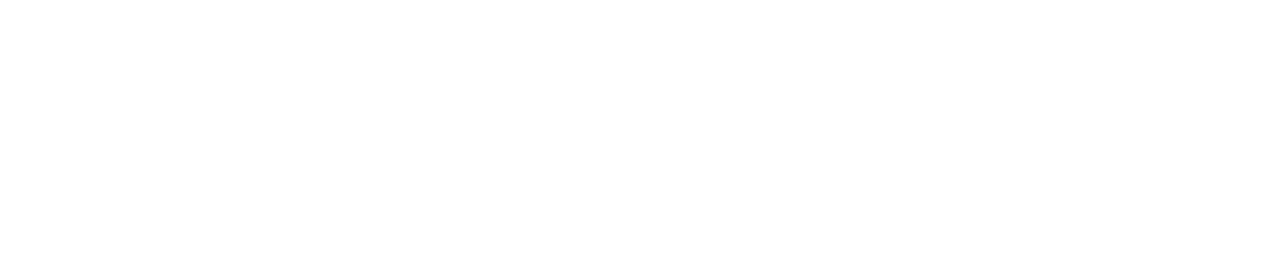
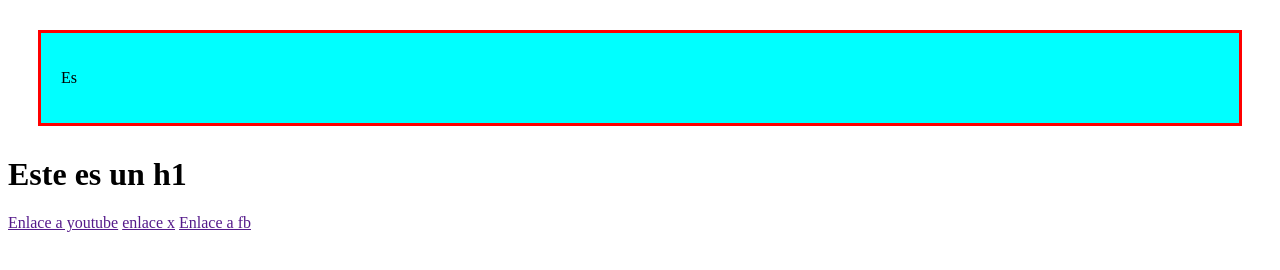
Before and after one commit to getsai18/Aplicacionea_Web, a plain HTML site: page index.html in a window 1280 px wide. Drawn offline with Linux system fonts and the light colour scheme.

Commit message:
Avanze de tarea/ queda pendiente la tarea cinco elementos de bloque y cinco de linea en html

```diff
--- a/css/style.css
+++ b/css/style.css
@@ -0,0 +1,6 @@
+.box{
+    margin: 30px;
+    padding: 20px;
+    border: 3px solid red;
+    background-color: aqua;
+}
--- a/index.html
+++ b/index.html
@@ -3,9 +3,16 @@
 <head>
     <meta charset="UTF-8">
     <meta name="viewport" content="width=device-width, initial-scale=1.0">
-    <title>Document</title>
+    <title>Elementos</title>
+    <link rel="stylesheet" href="css/style.css">
 </head>
 <body>
-
+    <div class="box">
+        <p>Es</p>
+    </div>
+    <h1>Este es un h1</h1>
+    <a href="">Enlace a youtube</a>
+    <a href="">enlace x</a>
+    <a href="">Enlace a fb</a>
 </body>
 </html>
```
